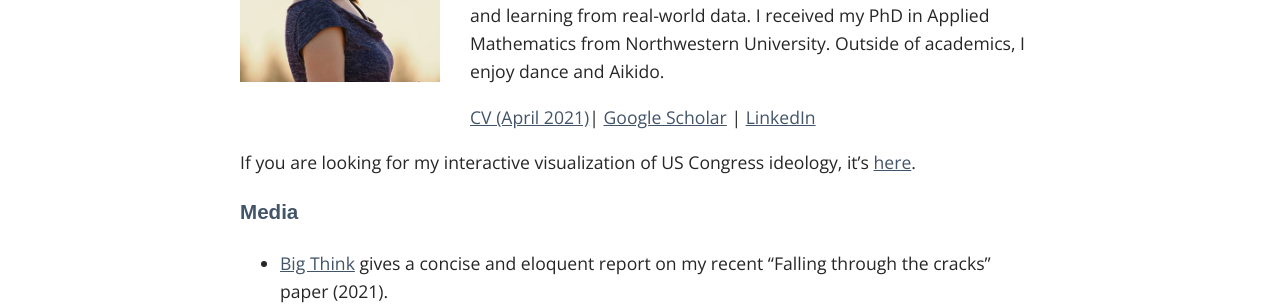
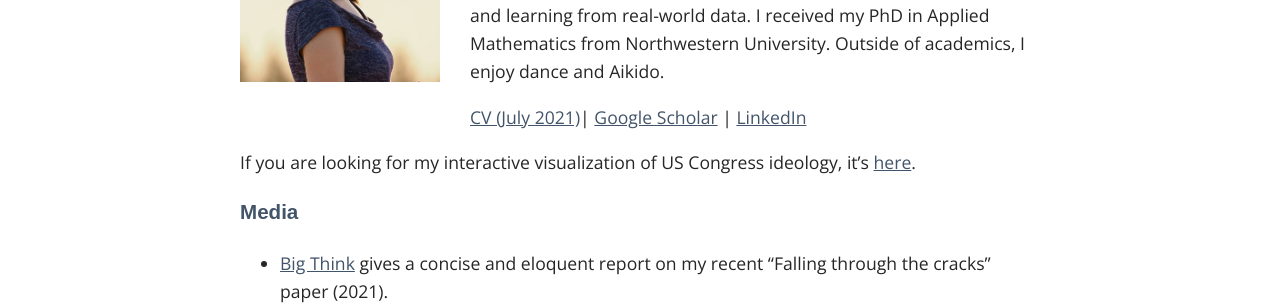
Before and after one commit to vc-yang/vc-yang.github.io, a Jekyll site: the page built from index.md, in a window 1280 px wide and 900 px high. Shown: the part 357-662 px from the top of the window. Built offline with Jekyll 4.4.1, drawn with Linux system fonts in a browser that asks for light colours; some web fonts are replaced.

Commit message:
cv update, july 2021

```diff
--- a/index.md
+++ b/index.md
@@ -6,7 +6,7 @@ title: About
 <img style="float: left; margin: 0px 30px 30px 0px;" src="../files/vcyang_photo_1708.jpg" width = "200"/>
 I am an Omidyar Fellow and Peters Hurst Scholar at the Santa Fe Institute. My research uses mathematical tools to understand complex phenomena in human society. Some topics of my work include crimes in cities and the polarization of political parties. My approach combines mechanistic models built from first principles and learning from real-world data. I received my PhD in Applied Mathematics from Northwestern University. Outside of academics, I enjoy dance and Aikido.
 
-[CV (April 2021)](../files/CV_Yang_2020_04.pdf)&#124; [Google Scholar](https://scholar.google.com/citations?user=-dMTyjIAAAAJ&hl=en) &#124; [LinkedIn](https://www.linkedin.com/in/vcyang)
+[CV (July 2021)](../files/CV_Yang_2021_07.pdf)&#124; [Google Scholar](https://scholar.google.com/citations?user=-dMTyjIAAAAJ&hl=en) &#124; [LinkedIn](https://www.linkedin.com/in/vcyang)
 
 
 If you are looking for my interactive visualization of US Congress ideology, it's [here](http://www.vcyang.com/vis_congress/).
```
